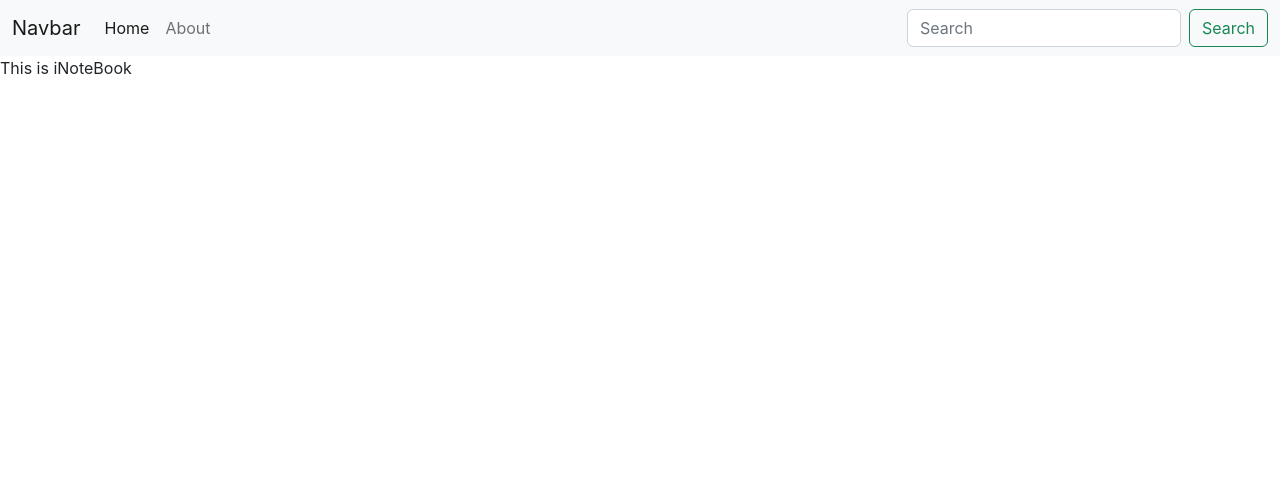
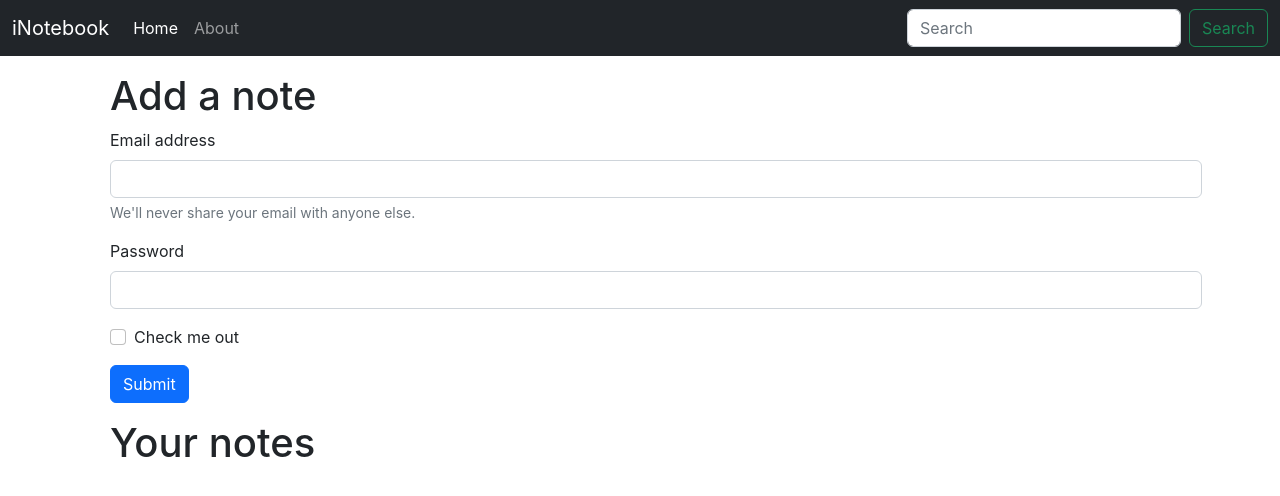
Before and after one commit to YuvRaj6392/inotefrontend, a React (Create React App) app: page / in a window 1280 px wide. Shown: the top 496 px of the page. Built offline with nearby package versions, Linux system fonts and the light colour scheme.

Commit message:
added changes

```diff
--- a/src/App.js
+++ b/src/App.js
@@ -8,12 +8,14 @@
   return (
     <NoteState>
     <Router>
-      <Navbar />
+    <Navbar />
+    <div className="container">
+
       <Routes>
         <Route exact path='/' element={<Home />}   />
         <Route exact path='/about' element={<About />}   />
       </Routes>
-
+    </div>
     </Router>
     </NoteState>
   )
--- a/src/components/About.js
+++ b/src/components/About.js
@@ -2,14 +2,11 @@
 import React,{ useContext } from 'react'
 import { useEffect } from 'react'
 export default function About() {
-  const a=useContext(noteContext)
-  useEffect(()=>{
-    a.update();
-    // eslint-disable-next-line
-  },[])
+
+
   return (
     <div>
-    This is About {a.state.name} and his occupation is {a.state.occupation}
+    This is the about page!
     </div>
   )
 }
--- a/src/components/Home.js
+++ b/src/components/Home.js
@@ -2,6 +2,29 @@
 
 export default function Home() {
   return (
-    <div>This is iNoteBook</div>
+    <div >
+    <div className="container m-3">
+    <h1>Add a note</h1>
+    <form className='mb-3'>
+  <div className="mb-3">
+    <label for="exampleInputEmail1" className="form-label">Email address</label>
+    <input type="email" className="form-control" id="exampleInputEmail1" aria-describedby="emailHelp"/>
+    <div id="emailHelp" className="form-text">We'll never share your email with anyone else.</div>
+  </div>
+  <div className="mb-3">
+    <label for="exampleInputPassword1" className="form-label">Password</label>
+    <input type="password" className="form-control" id="exampleInputPassword1"/>
+  </div>
+  <div className="mb-3 form-check">
+    <input type="checkbox" className="form-check-input" id="exampleCheck1"/>
+    <label className="form-check-label" for="exampleCheck1">Check me out</label>
+  </div>
+  <button type="submit" className="btn btn-primary">Submit</button>
+</form>
+  <h1>Your notes</h1>
+    </div>
+
+
+    </div>
   )
 }
--- a/src/components/Navbar.js
+++ b/src/components/Navbar.js
@@ -1,21 +1,26 @@
 import React from 'react'
-import {Link } from 'react-router-dom'
+import { useEffect } from 'react';
+import {Link,useLocation } from 'react-router-dom'
 export default function Navbar() {
+  const location=useLocation();
+  useEffect(()=>{
+   console.log(location.pathname)
+  })
   return (
     <div>
-       <nav className="navbar navbar-expand-lg bg-light">
+       <nav className="navbar navbar-expand-lg bg-dark navbar-dark">
   <div className="container-fluid">
-    <Link className="navbar-brand" to="/">Navbar</Link>
+    <Link className="navbar-brand" to="/">iNotebook</Link>
     <button className="navbar-toggler" type="button" data-bs-toggle="collapse" data-bs-target="#navbarSupportedContent" aria-controls="navbarSupportedContent" aria-expanded="false" aria-label="Toggle navigation">
       <span className="navbar-toggler-icon"></span>
     </button>
-    <div className="collapse navbar-collapse" id="navbarSupportedContent">
+    <div className="collapse navbar-collapse active" id="navbarSupportedContent">
       <ul className="navbar-nav me-auto mb-2 mb-lg-0">
         <li className="nav-item">
-          <Link className="nav-link active" aria-current="page" to="/">Home</Link>
+          <Link className={`nav-link ${location.pathname==="/"? "active" :""}`} to="/">Home</Link>
         </li>
         <li className="nav-item">
-          <Link className="nav-link" to="/about">About</Link>
+          <Link className={`nav-link ${location.pathname==="/about"? "active" :""}`} to="/about">About</Link>
         </li>
 
 
--- a/src/context/notes/NotesStates.js
+++ b/src/context/notes/NotesStates.js
@@ -3,24 +3,24 @@
 import { useState } from 'react'
 import noteContext from './NotesContext'
 const NoteState=(props)=>{
-    const s1={
-        "name":"yuvraj",
-        "occupation":"software engineer"
-    }
+    // const s1={
+    //     "name":"yuvraj",
+    //     "occupation":"software engineer"
+    // }
 
-    const update=()=>{
-        setTimeout(() => {
-            setState({
-                "name":"harry",
-                "occupation":"Front end developer"
-            })
-        }, 2000);
-    }
+    // const update=()=>{
+    //     setTimeout(() => {
+    //         setState({
+    //             "name":"harry",
+    //             "occupation":"Front end developer"
+    //         })
+    //     }, 2000);
+    // }
 
-    const [state,setState]=useState(s1);
+    // const [state,setState]=useState(s1);
 
     return (
-<noteContext.Provider value={{state:state,update:update}} >
+<noteContext.Provider value={{}} >
         {props.children}
     </noteContext.Provider>
     )
```
